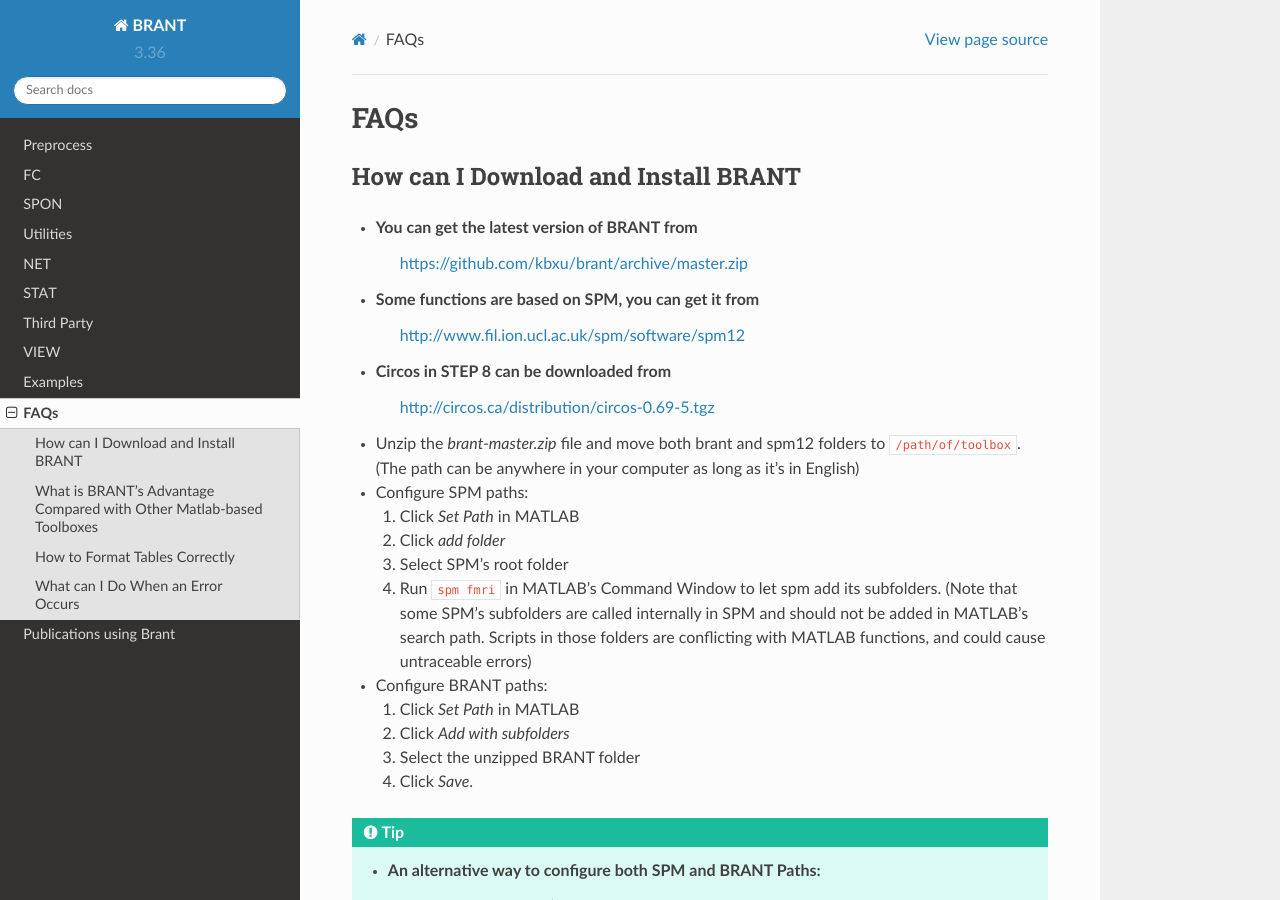
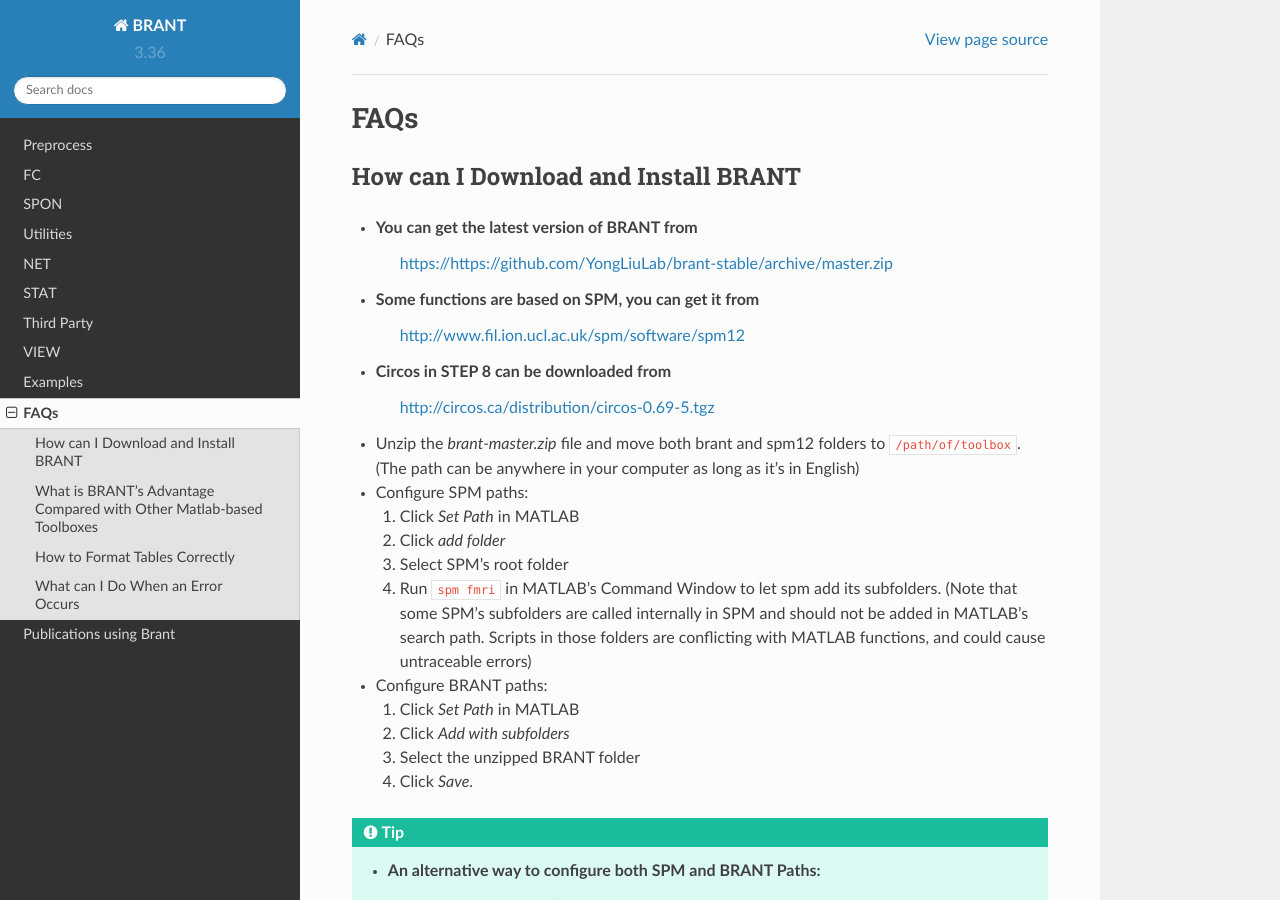
Before and after one commit to YongLiuLab/brant, a Sphinx documentation site: the page built from source/FAQs.txt, in a window 1280 px wide and 900 px high. Built offline with Sphinx 7.4.7 and the Read the Docs theme 2.0.0, drawn with Linux system fonts in a browser that asks for light colours; pages that are not in the unit, such as notebooks, are missing from menus; some of the changed lines change nothing that is shown.

Commit message:
Update Download Website

```diff
--- a/source/FAQs.txt
+++ b/source/FAQs.txt
@@ -3,7 +3,7 @@
 How can I Download and Install BRANT
 -------------------------------------
 * You can get the latest version of BRANT from
-    https://github.com/kbxu/brant/archive/master.zip
+    https://https://github.com/YongLiuLab/brant-stable/archive/master.zip
 
 * Some functions are based on SPM, you can get it from
     http://www.fil.ion.ucl.ac.uk/spm/software/spm12
```
